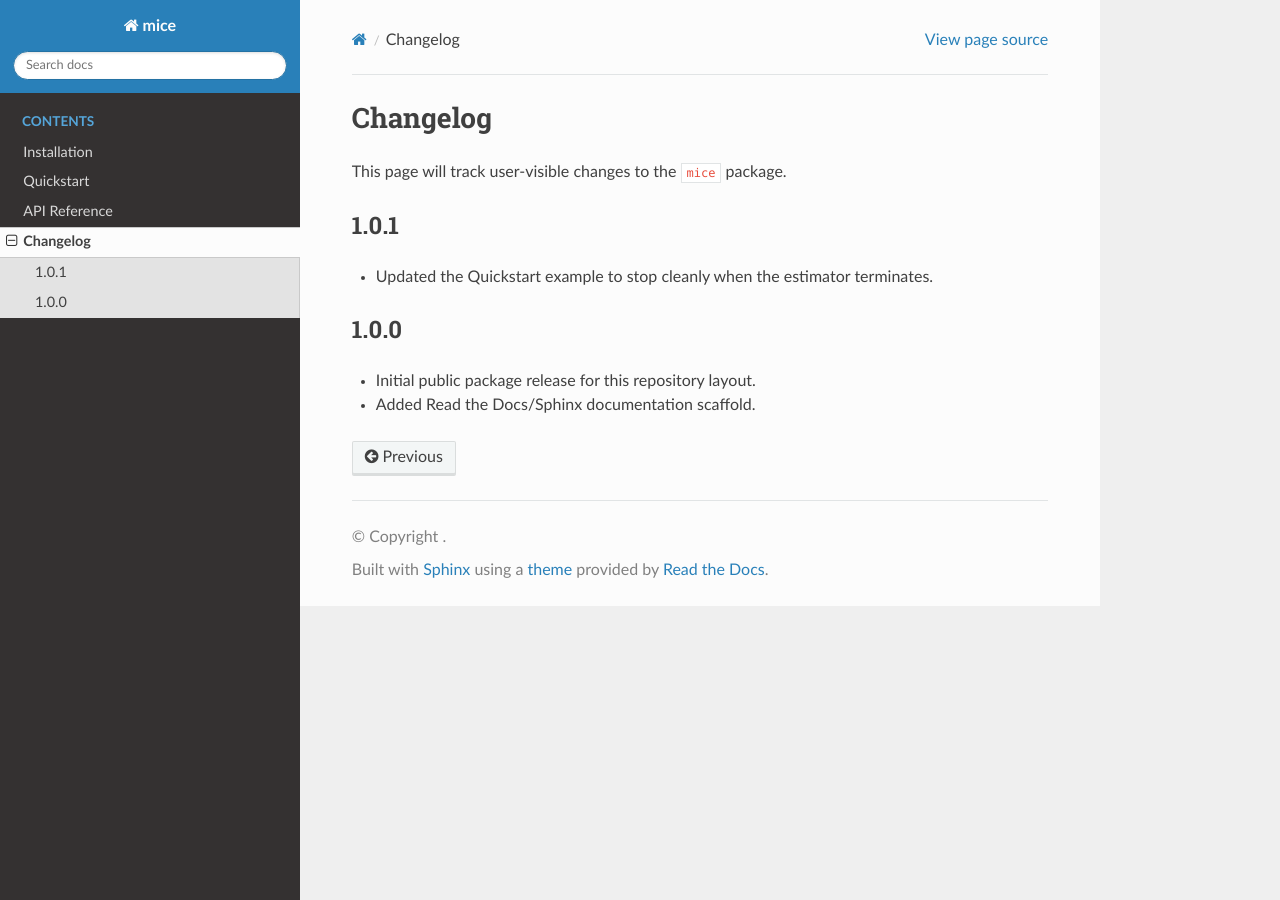
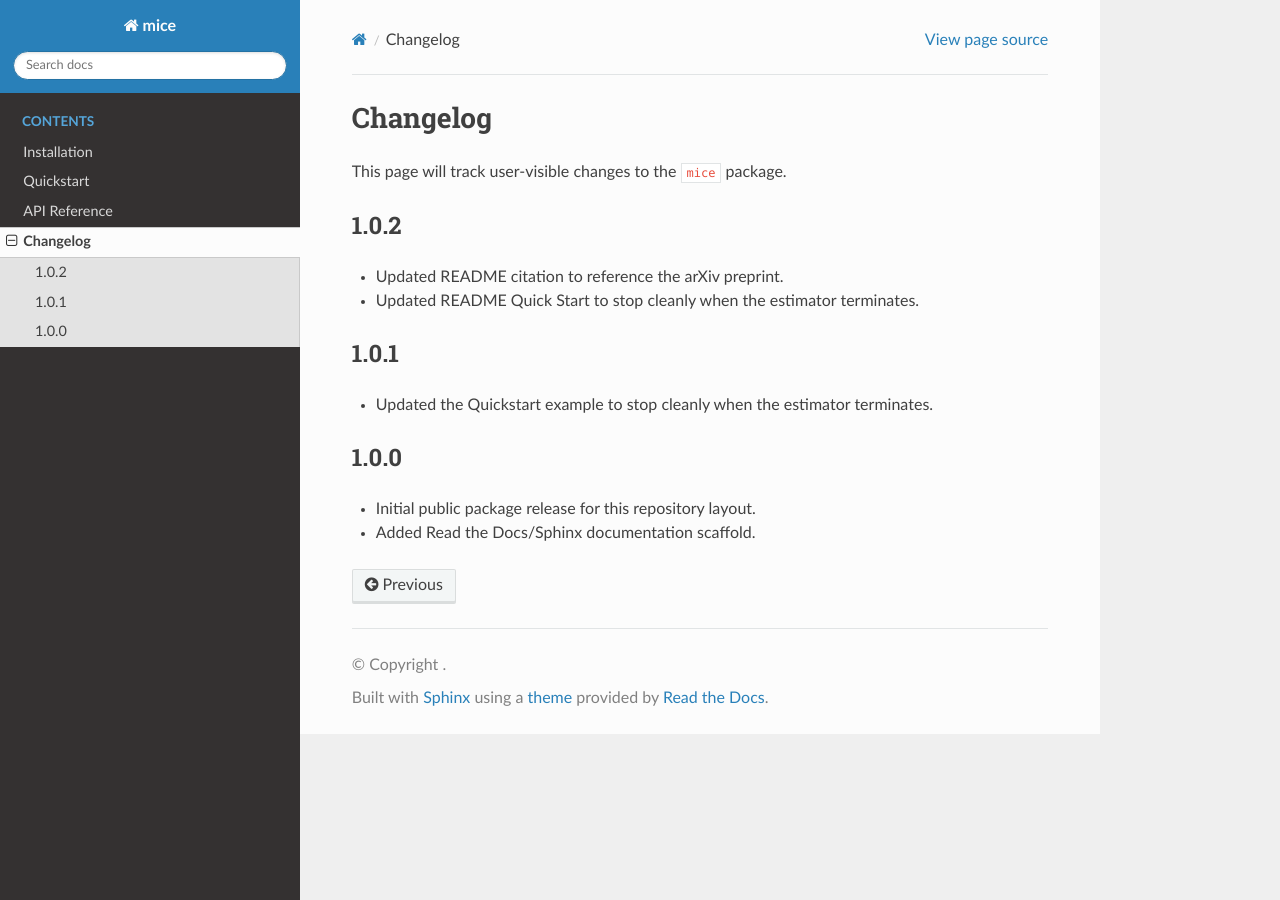
Before and after one commit to agcarlon/mice, a Sphinx documentation site: the page built from docs/changelog.rst, in a window 1280 px wide. Built offline with Sphinx 7.4.7 and the Read the Docs theme 3.1.0, drawn with Linux system fonts in a browser that asks for light colours.

Commit message:
Release 1.0.2

```diff
--- a/docs/changelog.rst
+++ b/docs/changelog.rst
@@ -2,6 +2,12 @@ Changelog
 =========
 
 This page will track user-visible changes to the ``mice`` package.
+
+1.0.2
+-----
+
+- Updated README citation to reference the arXiv preprint.
+- Updated README Quick Start to stop cleanly when the estimator terminates.
 
 1.0.1
 -----
--- a/docs/quickstart.rst
+++ b/docs/quickstart.rst
@@ -34,7 +34,7 @@ Minimal example
    for _ in range(100):
        g = estimator(x)
        if estimator.terminate:
-           print(f"Terminated: {estimator.terminate_reason}")
+           print(f"Terminated early: {estimator.terminate_reason}")
            break
        x = x - 0.1 * g
 
--- a/mice/__init__.py
+++ b/mice/__init__.py
@@ -8,4 +8,4 @@ variates along the optimization path to reduce variance.
 from .core_impl import MICE  # noqa: F401
 from .plot_mice import plot_mice  # noqa: F401
 
-__version__ = "1.0.1"
+__version__ = "1.0.2"
--- a/pyproject.toml
+++ b/pyproject.toml
@@ -4,7 +4,7 @@ build-backend = "setuptools.build_meta"
 
 [project]
 name = "mice"
-version = "1.0.1"
+version = "1.0.2"
 description = "Multi-Iteration stochastiC Estimator for gradient-based stochastic optimization"
 readme = "README.md"
 requires-python = ">=3.8"
```
Also changed, not shown: README.md (+8 -3 lines).
